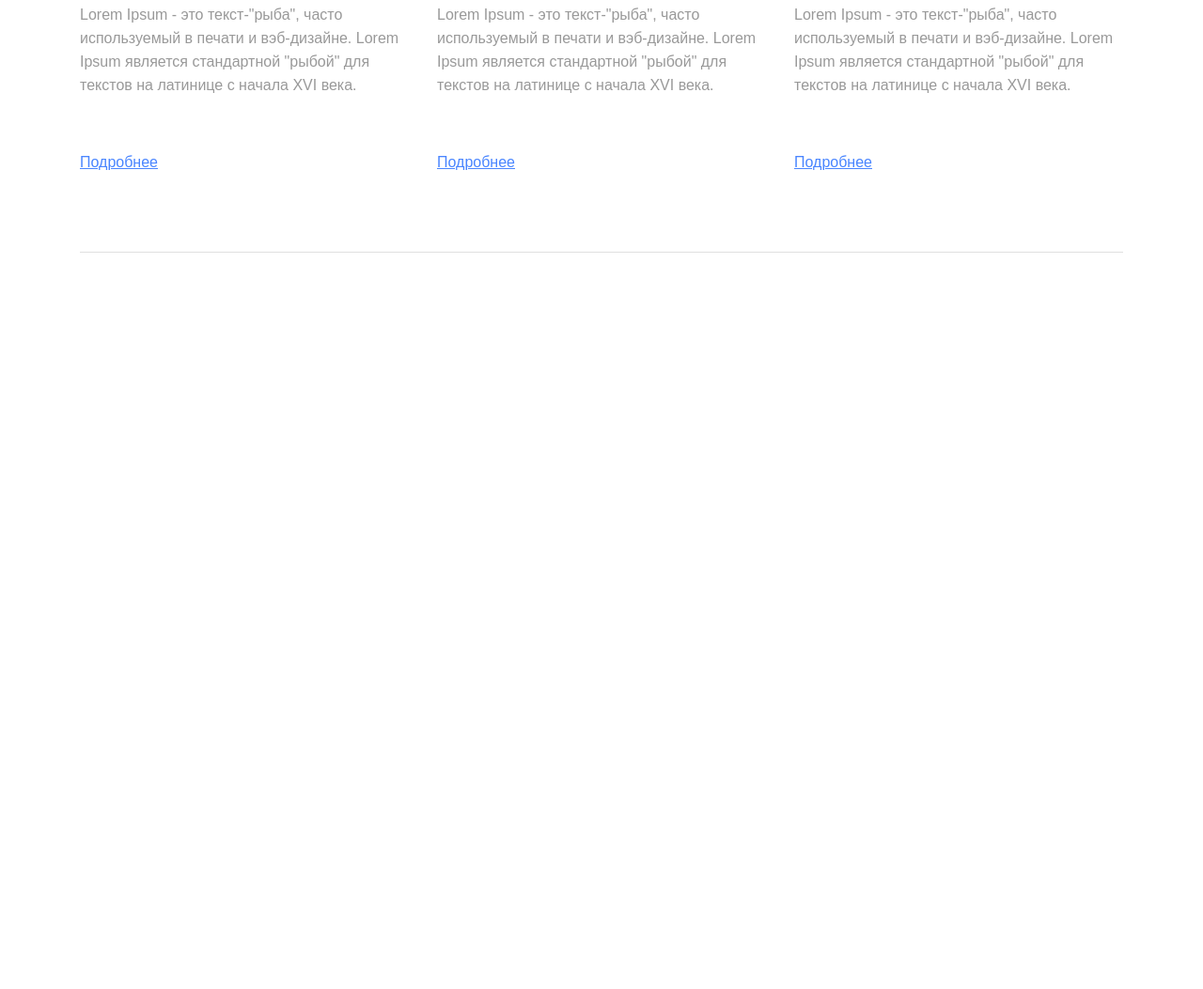
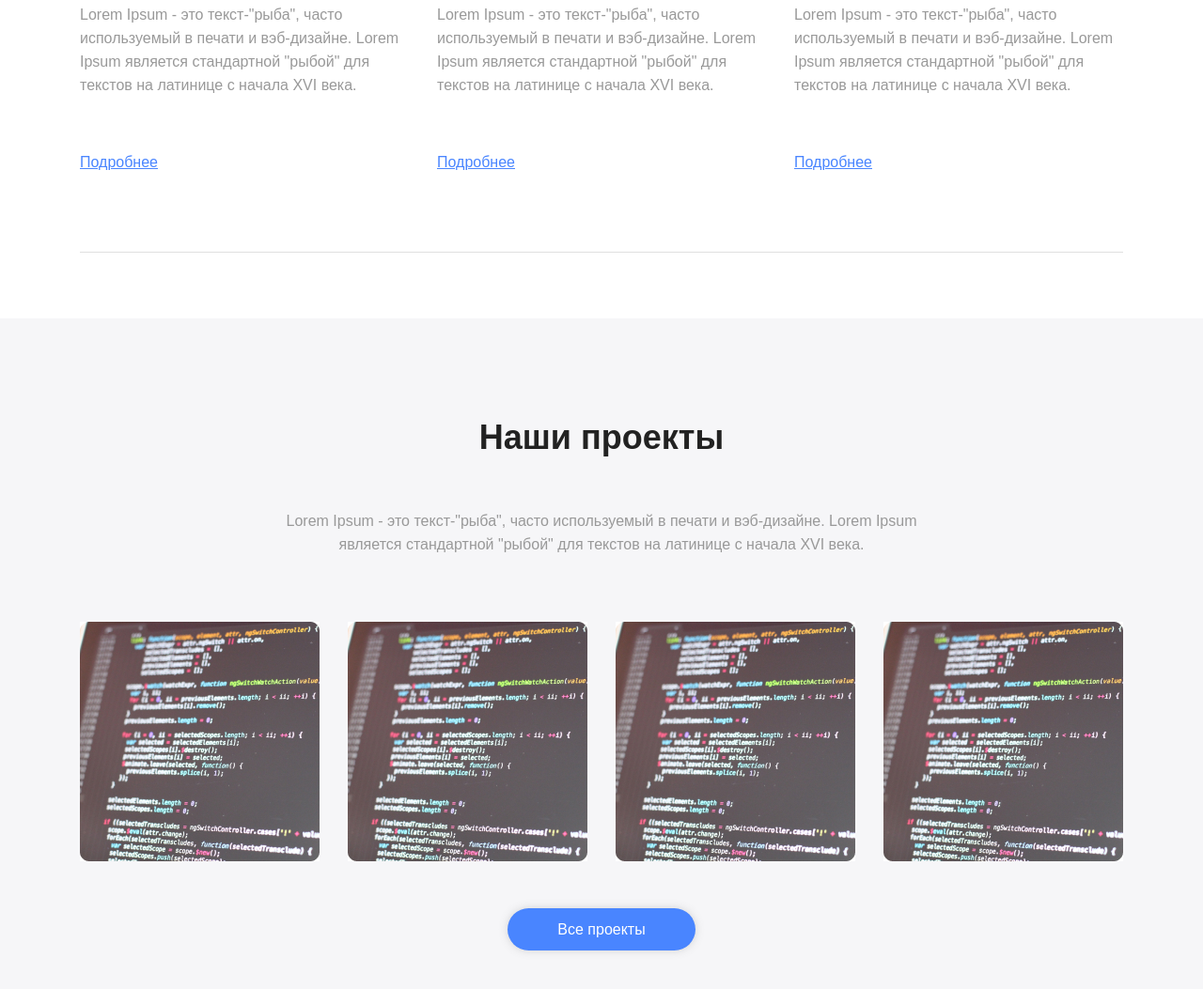
Before and after one commit to Kolyanbodymass/IT-company, a website: page src/index.html in a window 1280 px wide. Shown: the part 3099-4152 px from the top of the page at 94% size. Before the commit the page ends 3438 px from the top, so only its background shows below. Drawn offline with nearby package versions, Linux system fonts and the light colour scheme; files that its build step writes are made by us from their sources; files whose address does not match are found by name.

Commit message:
add screen our-project and fixed gulpfile(del plagins webp)

```diff
--- a/src/index.html
+++ b/src/index.html
@@ -158,6 +158,22 @@
         </div>
     </section>
 
+    <section class="our-project">
+        <div class="container">
+            <h2 class="our-project__h2">Наши проекты</h2>
+            <div class="our-project__descr">
+                Lorem Ipsum - это текст-"рыба", часто используемый в печати и вэб-дизайне. Lorem Ipsum является стандартной "рыбой" для текстов на латинице с начала XVI века.
+            </div>
+            <div class="our-project__wrapper">
+                <div class="our-project__item"><img src="img/bg/projects.jpg" alt="img project"></div>
+                <div class="our-project__item"><img src="img/bg/projects.jpg" alt="img project"></div>
+                <div class="our-project__item"><img src="img/bg/projects.jpg" alt="img project"></div>
+                <div class="our-project__item"><img src="img/bg/projects.jpg" alt="img project"></div>
+            </div>
+            <button class="our-project__button">Все проекты</button>
+        </div>
+    </section>
+
      <script src="script.js"></script>
 
 </body>
--- a/src/js/blocks/accordion.js
+++ b/src/js/blocks/accordion.js
@@ -43,6 +43,6 @@ const accordion = (trigger) => {
             }
         });
     });
-}
+};
 
 export default accordion;
--- /dev/null
+++ b/src/sass/blocks/_our-project.scss
@@ -0,0 +1,27 @@
+.our-project {
+    padding: 100px 0 130px 0;
+    background: #F6F6F8;
+    &__h2 {
+        margin-bottom: 50px;
+    }
+    &__descr {
+        font-size: 16px;
+        line-height: 25px;
+        text-align: center;
+        color: #999999;
+        max-width: 730px;
+        margin: 0 auto 70px auto;
+    }
+    &__wrapper {
+        display: grid;
+        grid-template-rows: 255px;
+        grid-template-columns: repeat(4, 1fr);
+        grid-auto-rows: 255px;
+        gap: 30px;
+        margin-bottom: 50px;
+    }
+    &__button {
+        margin: 0 auto;
+        display: block;
+    }
+}
--- a/src/sass/style.scss
+++ b/src/sass/style.scss
@@ -45,3 +45,5 @@ h2 {
     opacity: 1;
     margin-bottom: 30px;
 }
+
+@import 'blocks/our-project';
```
Also changed, not shown: gulpfile.js (+12 -18 lines), package.json (+8 -8 lines), dist/css/style.css, dist/css/style.min.css, dist/img/bg/high-standards.webp (deleted), dist/img/bg/main-bg.webp (deleted), dist/img/bg/projects.webp (deleted), dist/img/bg/specialization.webp (deleted), dist/img/bg/video-bg.webp (deleted), dist/img/bg/video.webp (deleted), dist/index.html, dist/index.not-compressed.html, 2 other files.
